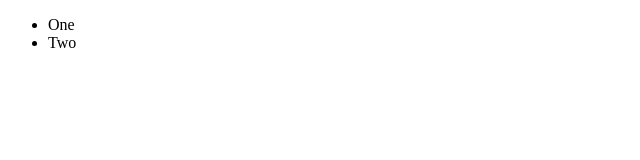
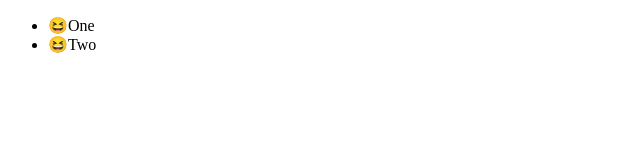
Before and after one commit to yoonjong-park/make-boards-using-react-beautiful-dnd, a React (Create React App) app: page / in a window 1280 px wide. Shown: the top 160 px of the page, without its empty margins (0-640 px from the left). Built offline with nearby package versions, Linux system fonts and the light colour scheme.

Commit message:
CHANGE the position of dragHandleProps

```diff
--- a/src/App.tsx
+++ b/src/App.tsx
@@ -14,20 +14,16 @@
             <ul ref={magic.innerRef} {...magic.droppableProps}>
               <Draggable draggableId="first" index={0}>
                 {magic => (
-                  <li
-                    ref={magic.innerRef}
-                    {...magic.draggableProps}
-                    {...magic.dragHandleProps}>
+                  <li ref={magic.innerRef} {...magic.draggableProps}>
+                    <span {...magic.dragHandleProps}>😆</span>
                     One
                   </li>
                 )}
               </Draggable>
               <Draggable draggableId="second" index={1}>
                 {magic => (
-                  <li
-                    ref={magic.innerRef}
-                    {...magic.draggableProps}
-                    {...magic.dragHandleProps}>
+                  <li ref={magic.innerRef} {...magic.draggableProps}>
+                    <span {...magic.dragHandleProps}>😆</span>
                     Two
                   </li>
                 )}
```
